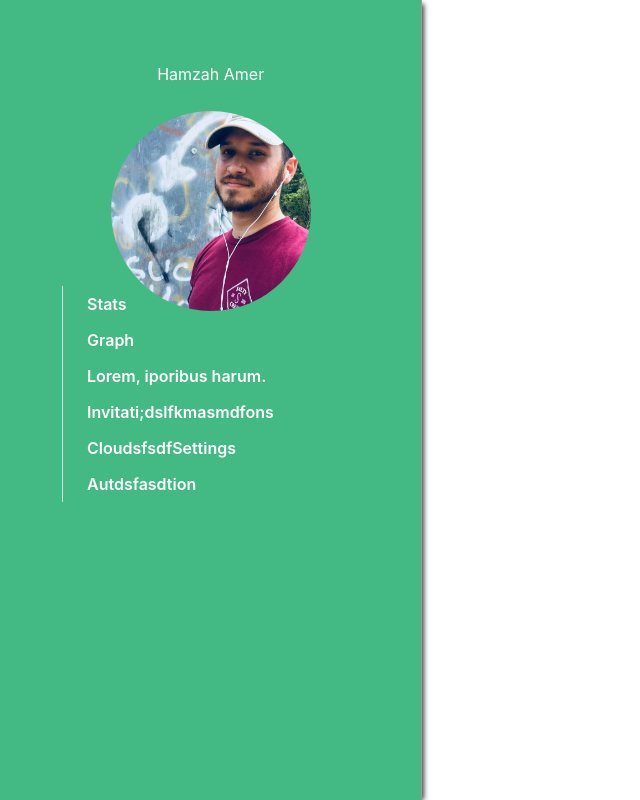
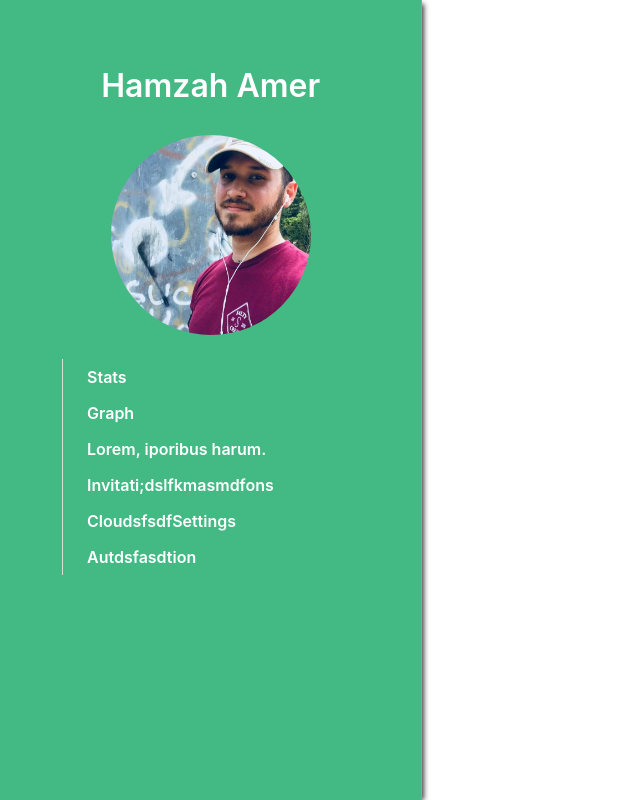
Before and after one commit to Heyrio/TrackFit, a Vue app: page / in a window 1280 px wide. Shown: the whole page, without its empty margins (0-640 px from the left). Built offline with nearby package versions, Linux system fonts and the light colour scheme.

Commit message:
fixed layout on menu

```diff
--- a/src/components/sidemenu.vue
+++ b/src/components/sidemenu.vue
@@ -1,13 +1,11 @@
 <template>
     <div class="side-menu">
-      <div class="columns">
-        <div class="column">
-          <div class="name">
-            <div class="photo">
-              <h1>Hamzah Amer</h1>
-                <img class="responsive " src="@/assets/images/me.jpg">
+      <div class="columns is-multiline is-mobile">
+        <div class="column photo">
+          <h1>Hamzah Amer</h1>
+          <div class="pic-box">
+            <img class="" src="@/assets/images/me.jpg">
             </div>
-          </div>
         </div>
       </div>
      <div class="columns">
@@ -41,6 +39,10 @@ export default {
 </script>
 
 <style>
+.pic-box{
+  display: flex;
+  justify-content: center;
+}
  a{
   color: #fff !important;
   font-weight: 600;
@@ -49,22 +51,17 @@ a:hover{
   color: #43B984 !important;
 }
 .photo h1{
+  color: white;
+  font-size: 2em;
+  font-weight: 600;
   text-align: center;
   margin-bottom: 25px !important;
 }
 .photo img {
+  display: flex;
+  justify-content: center;
   border-radius: 200px;
   height: 200px;
-}
-.photo{
-  float: right;
-  width: 200px;
-  height: 200px;
-}
-.name{
-  color: white;
-  display: flex;
-  justify-content: center;
 }
 .side-menu{
   padding: 50px;
```
